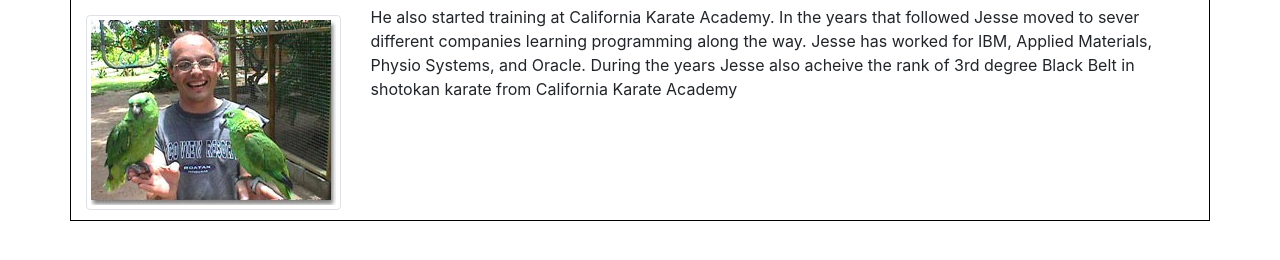
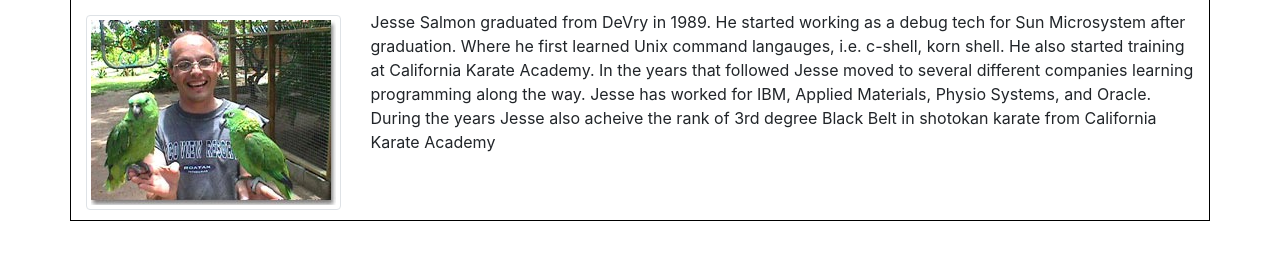
Before and after one commit to jwsalmon/Bootstrap-Portfolio, a plain HTML site: page index.html in a window 1280 px wide. Shown: the part 134-394 px from the top of the page. Drawn offline with nearby package versions, Linux system fonts and the light colour scheme.

Commit message:
proof read story correct spelling and add more info

```diff
--- a/assets/css/styles.css
+++ b/assets/css/styles.css
@@ -32,3 +32,6 @@ input[type=submit] {
     color: white;
     background-color: green;
 }
+.col-md-9{
+    padding-top: 5px
+}
--- a/index.html
+++ b/index.html
@@ -44,8 +44,9 @@
                         <img src="assets/images/MeWithBirds.jpg" alt="Placeholder" class="img-thumbnail">
                     </div>
                     <div class="col-md-9">
-                        <p>
-                            He also started training at California Karate Academy. In the years that followed Jesse moved to sever different companies
+                        <p>Jesse Salmon graduated from DeVry in 1989. He started working as a debug tech for Sun Microsystem after graduation.
+                            Where he first learned Unix command langauges, i.e. c-shell, korn shell.
+                            He also started training at California Karate Academy. In the years that followed Jesse moved to several different companies
                             learning programming along the way. Jesse has worked for IBM, Applied Materials, Physio Systems,
                             and Oracle. During the years Jesse also acheive the rank of 3rd degree Black Belt in shotokan
                             karate from California Karate Academy </p>
```
